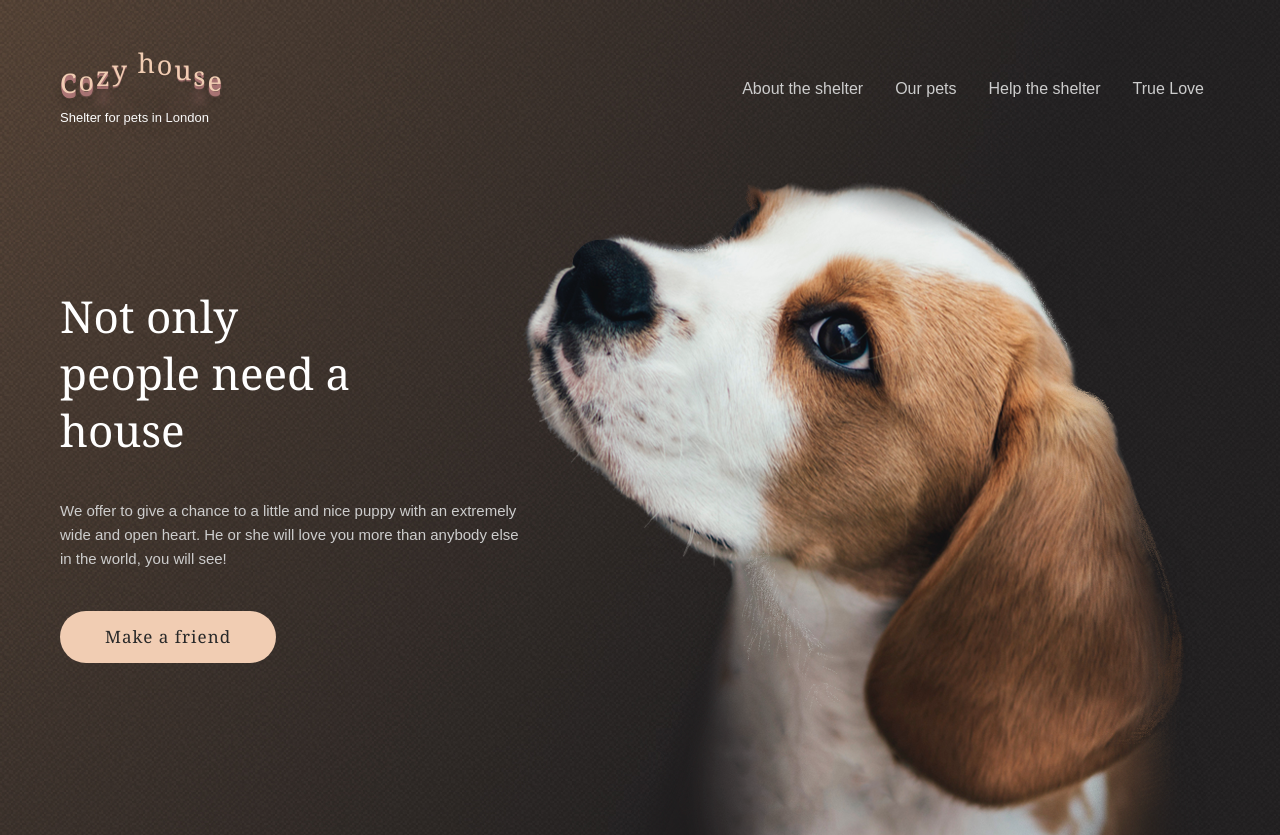
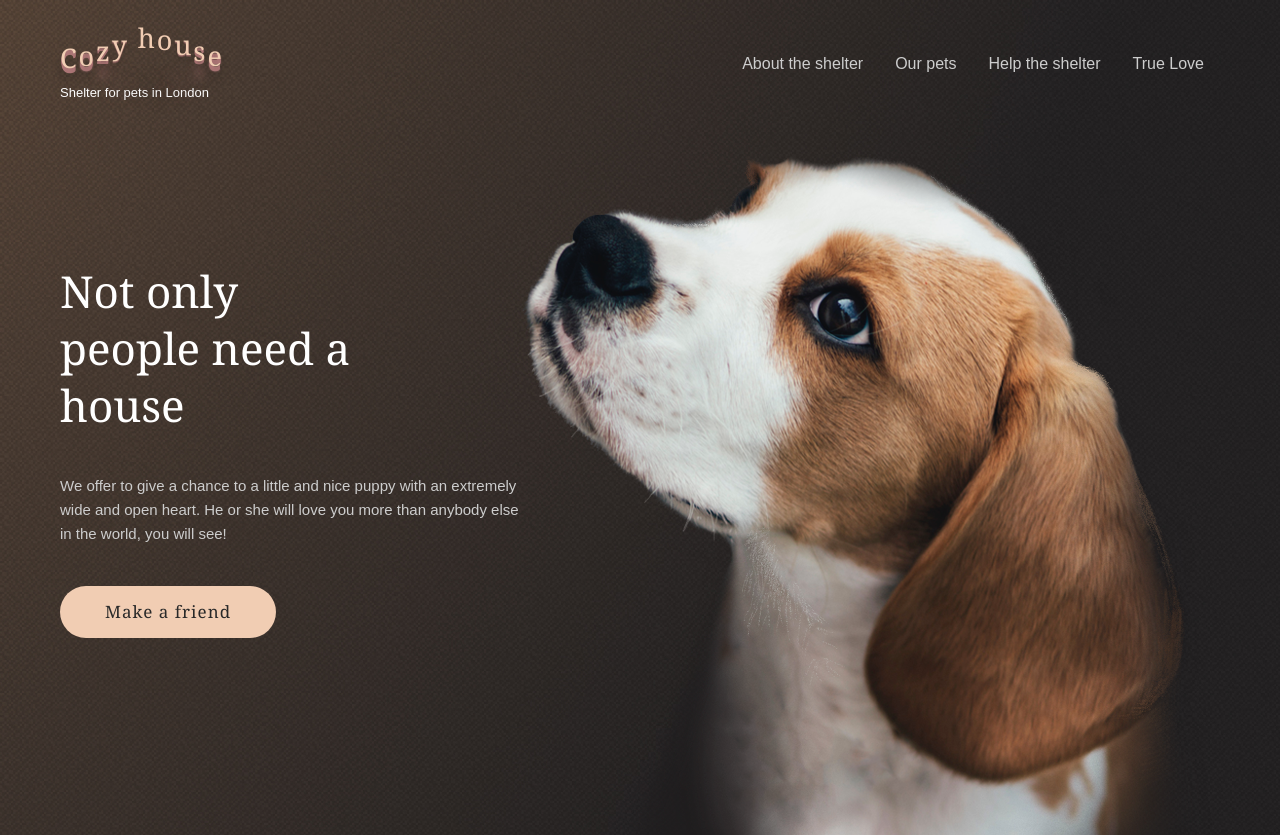
Before and after one commit to Creator674/shelter, a Vue app: page / in a window 1280 px wide. Shown: the top 835 px of the page. Built offline with nearby package versions, Linux system fonts and the light colour scheme.

Commit message:
style: change padding

```diff
--- a/src/components/MainPage/Landing.vue
+++ b/src/components/MainPage/Landing.vue
@@ -35,7 +35,7 @@ export default {
 <style lang="scss" scoped>
 @import '../../styles/colors.scss';
 .landing {
-  padding: 40px 60px 0;
+  padding: 15px 60px 0;
   background-image: url('~@/assets/landing-bg.jpg');
   background-size: 100%;
   &-content {
```
